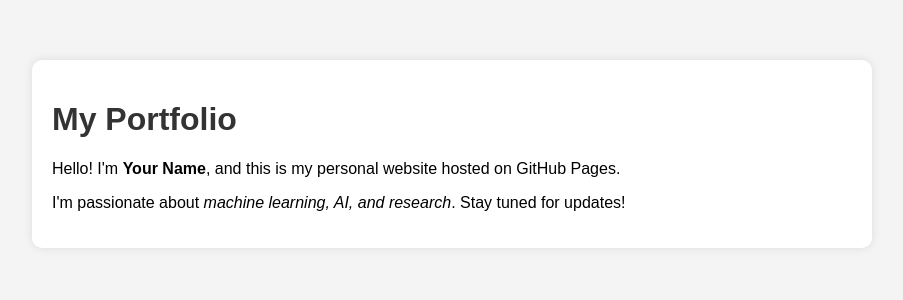
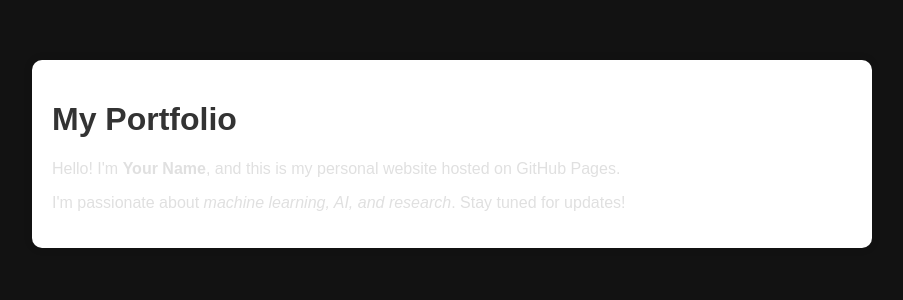
Before and after one commit to sudhipv/sudhipv.github.io, a Jekyll site: the page built from index.html, in a window 1280 px wide. Shown: the top 300 px of the page, without its empty margins (188-1091 px from the left). Built offline with Jekyll 4.4.1, drawn with Linux system fonts in a browser that asks for light colours.

Commit message:
css file and link to css

```diff
--- a/_layouts/default.html
+++ b/_layouts/default.html
@@ -23,6 +23,7 @@
             color: #333;
         }
     </style>
+    <link rel="stylesheet" href="{{ '/assets/css/custom.css' | relative_url }}">
 </head>
 <body>
     <div class="container">
--- /dev/null
+++ b/assets/css/custom.css
@@ -0,0 +1,31 @@
+body {
+    background-color: #121212; /* Deep Dark Background */
+    color: #e0e0e0; /* Light Gray Text */
+}
+
+a {
+    color: #00c4ff; /* Cyan Links */
+}
+
+a:hover {
+    color: #ff4081; /* Pink Hover Effect */
+}
+
+header {
+    background-color: #1a1a1a; /* Dark Header */
+    border-bottom: 2px solid #00c4ff;
+}
+
+footer {
+    background-color: #1a1a1a;
+    color: #888;
+    text-align: center;
+    padding: 10px;
+}
+
+code {
+    background-color: #282828;
+    color: #ffcc00;
+    padding: 4px;
+    border-radius: 5px;
+}
```
